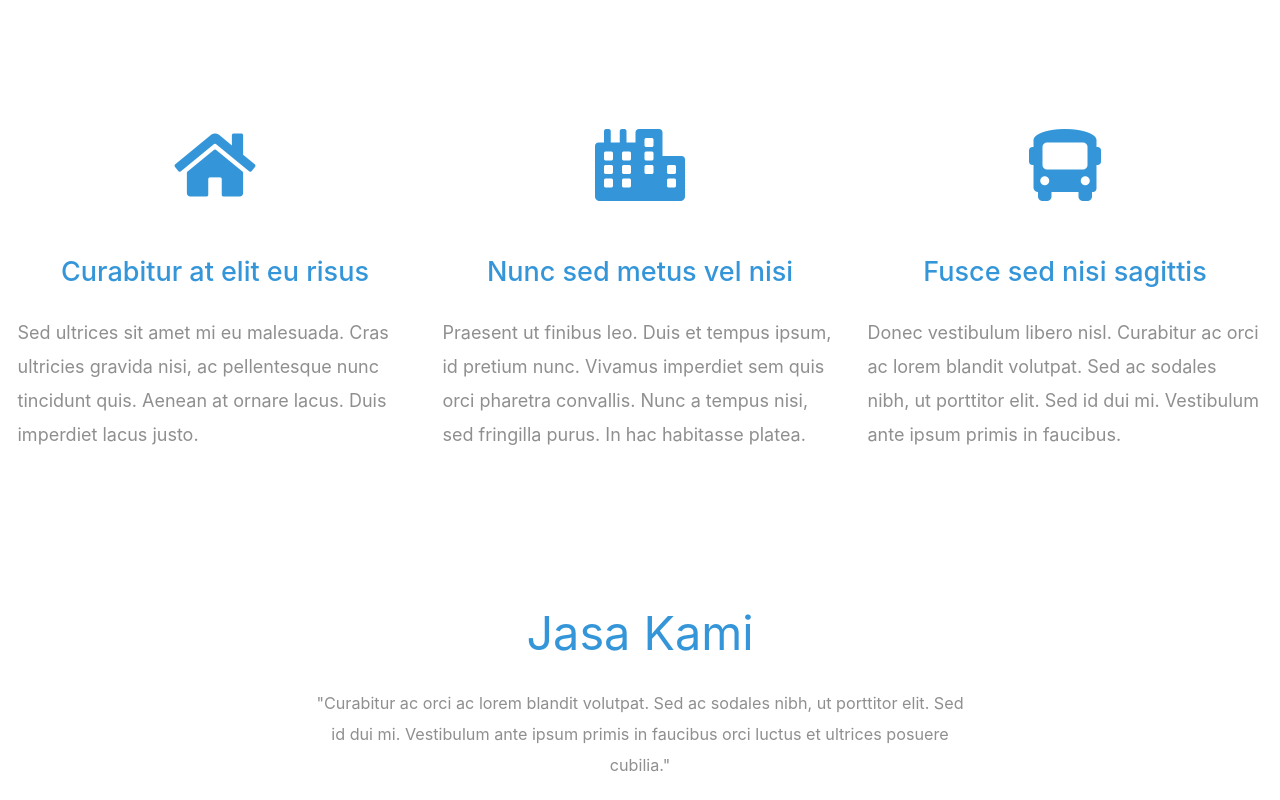
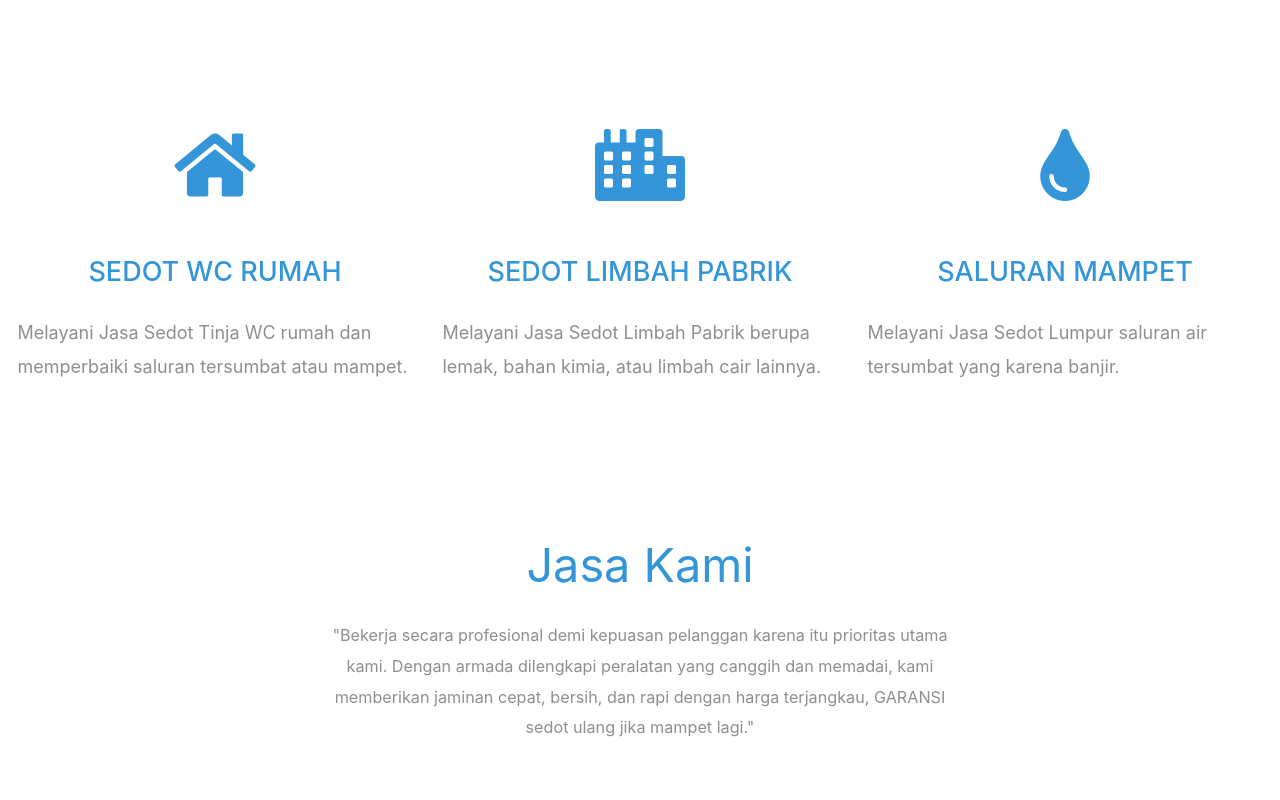
Before and after one commit to rahmatwidhiyana/pak_agus-client, a plain HTML site: page index.html in a window 1280 px wide. Shown: the part 1700-2500 px from the top of the page. Drawn offline with Linux system fonts and the light colour scheme.

Commit message:
update content

```diff
--- a/index.html
+++ b/index.html
@@ -72,10 +72,10 @@
             <div class="tm-intro-text-container">
                 <h2 class="tm-text-primary mb-4 tm-section-title">Tentang Kami</h2>
                 <p class="mb-4 tm-intro-text">
-                  Kami menyediakan <strong>Jasa Sedot WC dan Limbah Pabrik</strong> terbaik di Bogor dan sekitarnya.
+                  <strong>Sedot WC Sentul</strong> memberikan layanan untuk jasa sedot WC, limbah, dan saluran air yang tersumbat karena penuhnya septictank di rumah, apartemen, hotel, sekolah, restoran, pabrik, atau tempat usaha Anda.
               </p>
                 <p class="mb-5 tm-intro-text">
-                  Kami siap membantu Anda dengan Team yang berpengalaman dan Hasil yang Memuaskan. </p>
+                  Dengan team yang berpengalaman, kami siap menjadi solusi atas permasalahan sumbatan saluran air di tempat Anda. Garansi saluran Anda lancar dan bersih kembali. Kami memerima layanan Jasa Sedot Wc untuk wilayah Bogor dan sekitarnya.</p>
                 <div class="tm-next">
                   <a href="#work" class="tm-intro-text tm-btn-primary">Jasa Kami</a>
                 </div>
@@ -86,30 +86,24 @@
         <div class="row tm-section-pad-top">
           <div class="col-lg-4">
             <i class="fas fa-4x fa-home text-center tm-icon"></i>
-            <h4 class="text-center tm-text-primary mb-4">Curabitur at elit eu risus</h4>
+            <h4 class="text-center tm-text-primary mb-4">SEDOT WC RUMAH</h4>
             <p>
-              Sed ultrices sit amet mi eu malesuada. Cras ultricies gravida
-              nisi, ac pellentesque nunc tincidunt quis. Aenean at ornare lacus.
-              Duis imperdiet lacus justo.
+              Melayani Jasa Sedot Tinja WC rumah dan memperbaiki saluran tersumbat atau mampet.
             </p>
           </div>
 
         <div class="col-lg-4 mt-5 mt-lg-0">
           <i class="fas fa-4x fa-city text-center tm-icon"></i>
-          <h4 class="text-center tm-text-primary mb-4">Nunc sed metus vel nisi</h4>
+          <h4 class="text-center tm-text-primary mb-4">SEDOT LIMBAH PABRIK</h4>
           <p>
-            Praesent ut finibus leo. Duis et tempus ipsum, id pretium nunc.
-            Vivamus imperdiet sem quis orci pharetra convallis. Nunc a tempus
-            nisi, sed fringilla purus. In hac habitasse platea.
+            Melayani Jasa Sedot Limbah Pabrik berupa lemak, bahan kimia, atau limbah cair lainnya.
           </p>
         </div>
         <div class="col-lg-4 mt-5 mt-lg-0">
-          <i class="fas fa-4x fa-bus text-center tm-icon"></i>
-          <h4 class="text-center tm-text-primary mb-4">Fusce sed nisi sagittis</h4>
+          <i class="fas fa-4x fa-tint text-center tm-icon"></i>
+          <h4 class="text-center tm-text-primary mb-4">SALURAN MAMPET</h4>
           <p>
-            Donec vestibulum libero nisl. Curabitur ac orci ac lorem blandit
-            volutpat. Sed ac sodales nibh, ut porttitor elit. Sed id dui mi.
-            Vestibulum ante ipsum primis in faucibus.
+            Melayani Jasa Sedot Lumpur saluran air tersumbat yang karena banjir.
           </p>
         </div>
       </div>
@@ -120,9 +114,7 @@
           <div class="text-center col-12">
               <h2 class="tm-text-primary tm-section-title mb-4">Jasa Kami</h2>
               <p class="mx-auto tm-work-description">
-                "Curabitur ac orci ac lorem blandit volutpat. Sed ac sodales nibh, ut
-                porttitor elit. Sed id dui mi. Vestibulum ante ipsum primis in faucibus
-                orci luctus et ultrices posuere cubilia."
+                "Bekerja secara profesional demi kepuasan pelanggan karena itu prioritas utama kami. Dengan armada dilengkapi peralatan yang canggih dan memadai, kami memberikan jaminan cepat, bersih, dan rapi dengan harga terjangkau, GARANSI sedot ulang jika mampet lagi."
               </p>
           </div>
         </div>
@@ -187,12 +179,12 @@
                   <div class="tm-underline-inner"></div>
                 </div>
                 <p class="mb-5">
-                  Tunggu apalagi! Segera Hubungi Kami melalui WHATSAPP atau TELEPON di bawah ini dan Kami Siap Segera Membantu Anda.
+                  Tunggu apalagi! Segera hubungi melalui WHATSAPP atau TELEPON di bawah ini dan Kami siap meluncur ke tempat Anda.
                 </p>
             </div>
 
             <div class="col-sm-12 col-md-6 d-flex align-items-center tm-contact-item">
-              <a href="https://api.whatsapp.com/send/?phone=6285782589557&text&app_absent=Halo, Saya mau pesan Jasa Sedot WC Sentul" class="tm-contact-item-link">
+              <a href="https://api.whatsapp.com/send/?phone=6285782589557&text=Halo, Saya mau pesan Jasa Sedot WC Sentul" class="tm-contact-item-link">
                   <i class="fab fa-3x fa-whatsapp mr-4"></i>
                   <span class="mb-0">0857 8258 9557</span>
               </a>
```
